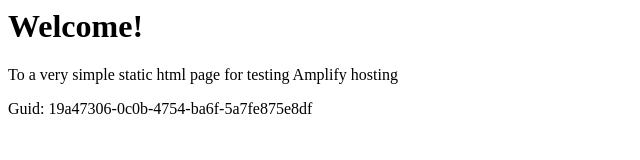
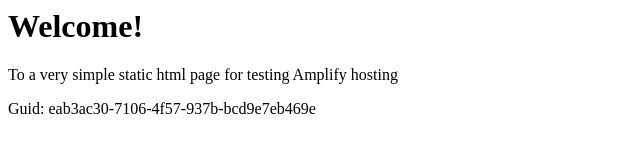
Before and after one commit to aws-aemilia-pdx/Github-PR-Commit-Integration-Test-DoNotTouch-GitHubWebhookPushCanaryTest-v1-preprod-us-west-2, a website: page src/index.html in a window 1280 px wide. Shown: the full height of the page, 0-640 px from the left. Drawn offline with Linux system fonts and the light colour scheme.

Commit message:
commit from integ tests

```diff
--- a/src/index.html
+++ b/src/index.html
@@ -12,6 +12,6 @@
 <body>
     <h1>Welcome!</h1>
     <p>To a very simple static html page for testing Amplify hosting</p>
-    <p>Guid: 19a47306-0c0b-4754-ba6f-5a7fe875e8df</p></body>
+    <p>Guid: eab3ac30-7106-4f57-937b-bcd9e7eb469e</p></body>
 
 </html>
```
